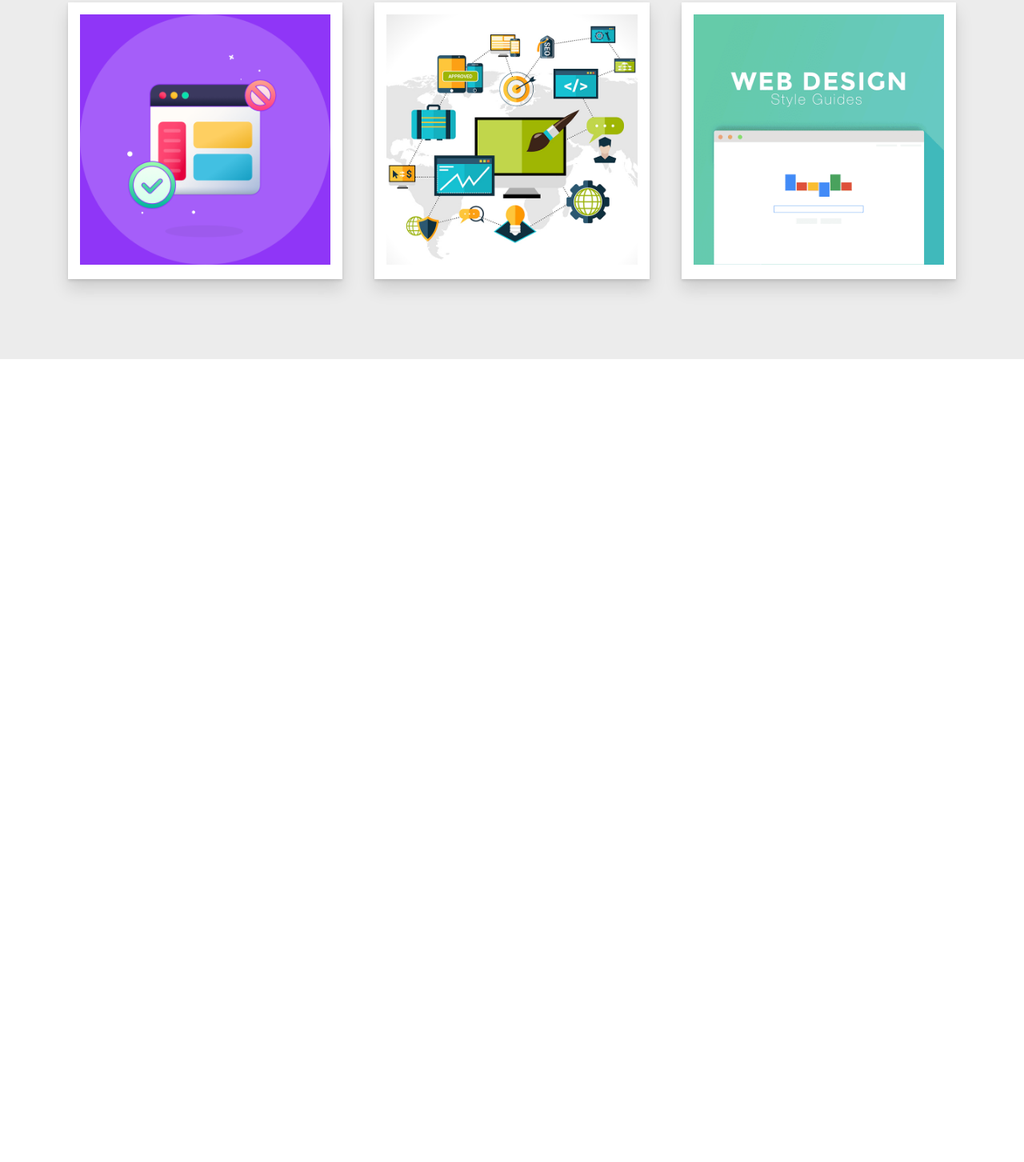
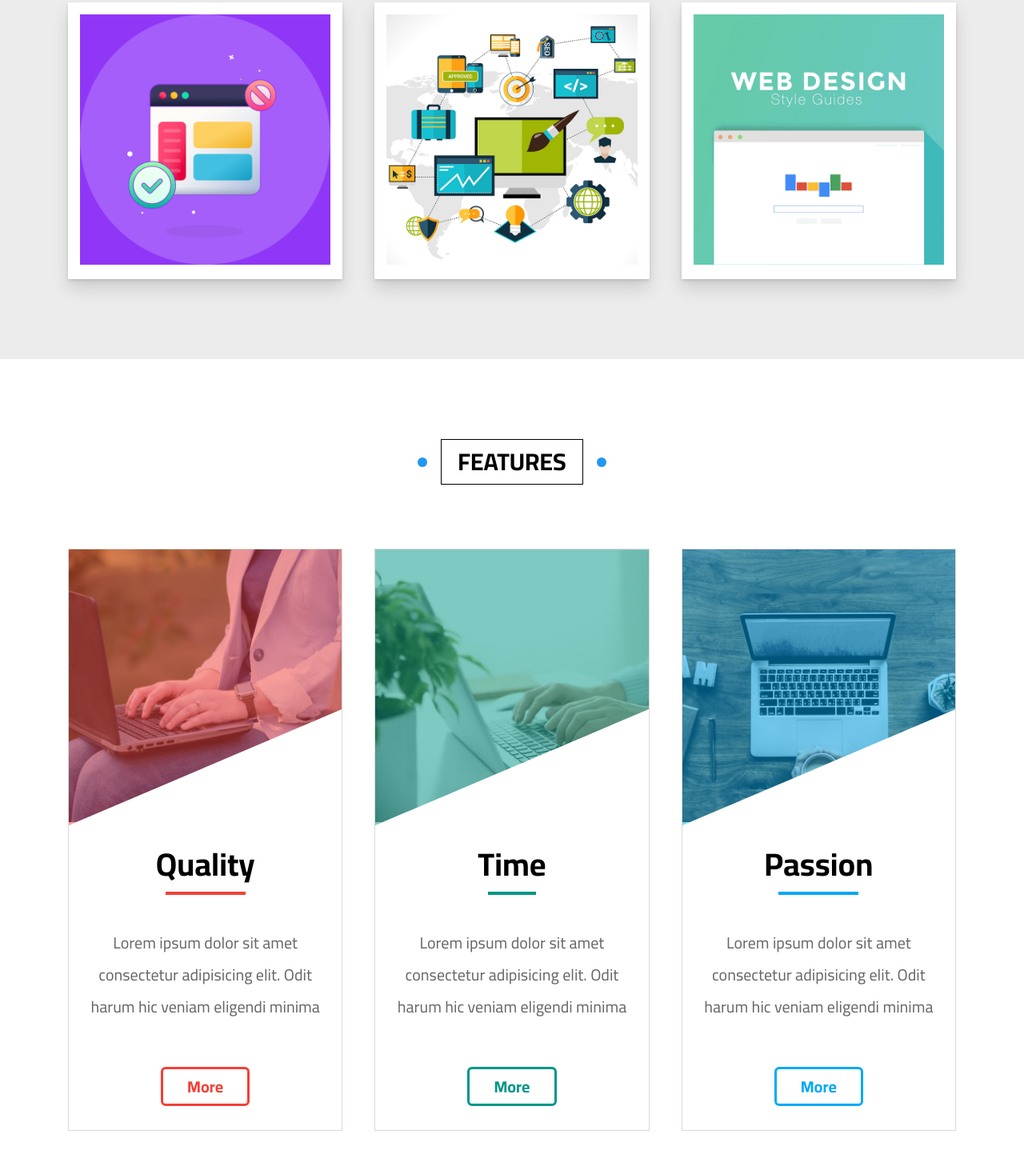
Before and after one commit to krifa-med-aziz/DevPortfolio, a plain HTML site: page Elzero.html in a window 1280 px wide. Shown: the part 2493-3946 px from the top of the page at 80% size. Before the commit the page ends 2942 px from the top, so only its background shows below. Drawn offline with nearby package versions, Linux system fonts and the light colour scheme.

Commit message:
features section

```diff
--- a/Elzero.html
+++ b/Elzero.html
@@ -261,6 +261,46 @@
           </div>
         </div>
       </div>
+      <div class="features" id="features">
+        <div class="container">
+          <h2 class="main-title">FEATURES</h2>
+          <div class="features-content">
+            <div class="box">
+              <div class="image">
+                <img src="Assets/features-01.jpg" alt="image" />
+              </div>
+              <h1>Quality</h1>
+              <p>
+                Lorem ipsum dolor sit amet consectetur adipisicing elit. Odit
+                harum hic veniam eligendi minima
+              </p>
+              <a href="#">More</a>
+            </div>
+            <div class="box">
+              <div class="image">
+                <img src="Assets/features-02.jpg" alt="image" />
+              </div>
+              <h1>Time</h1>
+              <p>
+                Lorem ipsum dolor sit amet consectetur adipisicing elit. Odit
+                harum hic veniam eligendi minima
+              </p>
+              <a href="#">More</a>
+            </div>
+            <div class="box">
+              <div class="image">
+                <img src="Assets/features-03.jpg" alt="image" />
+              </div>
+              <h1>Passion</h1>
+              <p>
+                Lorem ipsum dolor sit amet consectetur adipisicing elit. Odit
+                harum hic veniam eligendi minima
+              </p>
+              <a href="#">More</a>
+            </div>
+          </div>
+        </div>
+      </div>
     </main>
   </body>
 </html>
--- a/style/Elzero.css
+++ b/style/Elzero.css
@@ -480,3 +480,117 @@ header .container .navbar .link:hover + .mega-menu {
   }
 }
 /* end galery section */
+/* start features section */
+.features {
+  padding-top: var(--main-padding-top);
+  padding-bottom: var(--main-padding-bottom);
+}
+.features-content {
+  display: grid;
+  grid-template-columns: repeat(auto-fill, minmax(300px, 1fr));
+  gap: 40px;
+}
+.features-content .box {
+  text-align: center;
+  border: solid 1px var(--light-gray);
+  overflow: hidden;
+}
+.features-content .box img {
+  max-width: 100%;
+}
+.features-content .box .image {
+  position: relative;
+}
+.features-content .box .image::before {
+  content: "";
+  position: absolute;
+  top: 0;
+  left: 0;
+  width: 100%;
+  height: 100%;
+  background-color: rgb(244, 63, 54, 50%);
+}
+.features-content .box:nth-of-type(2) .image::before {
+  background-color: rgb(0, 150, 136, 50%);
+}
+.features-content .box:nth-of-type(3) .image::before {
+  background-color: rgb(3, 169, 244, 50%);
+}
+.features-content .box .image::after {
+  content: "";
+  position: absolute;
+  bottom: 0;
+  left: 0;
+  border-style: solid;
+  border-width: 0px 0px 170px 400px;
+  border-color: transparent transparent white transparent;
+  transition: var(--main-transition);
+}
+.features-content .box:hover .image::after {
+  border-width: 170px 400px 170px 0px;
+  transition: var(--main-transition);
+}
+.features-content .box h1 {
+  font-size: 40px;
+  position: relative;
+}
+.features-content .box h1::before {
+  content: "";
+  position: absolute;
+  bottom: -15px;
+  left: 50%;
+  transform: translateX(-50%);
+  height: 4px;
+  width: 100px;
+  background-color: #f44036;
+}
+.features-content .box:nth-of-type(2) h1::before {
+  width: 60px;
+  background-color: rgb(0, 150, 136);
+}
+.features-content .box:nth-of-type(3) h1::before {
+  background-color: rgb(3, 169, 244);
+}
+.features-content .box p {
+  line-height: 2;
+  color: var(--clr-secondary);
+  margin: 30px 0px;
+  padding: 25px;
+  font-size: 20px;
+}
+.features-content .box a {
+  display: block;
+  width: fit-content;
+  margin: 0px auto 30px;
+  padding: 10px 30px;
+  font-size: 20px;
+  font-weight: bold;
+  border-radius: 6px;
+  transition: var(--main-transition);
+}
+.features-content .box:nth-of-type(1) a {
+  color: #f44036;
+  border: solid 3px #f44036;
+  background: linear-gradient(to right, #f44036 50%, white 50%);
+  background-size: 200% 100%;
+  background-position: right bottom;
+}
+.features-content .box:nth-of-type(2) a {
+  color: #009688;
+  border: solid 3px #009688;
+  background: linear-gradient(to right, #009688 50%, white 50%);
+  background-size: 200% 100%;
+  background-position: right bottom;
+}
+.features-content .box:nth-of-type(3) a {
+  color: #03a9f4;
+  border: solid 3px #03a9f4;
+  background: linear-gradient(to right, #03a9f4 50%, white 50%);
+  background-size: 200%;
+  background-position: right bottom;
+}
+.features-content .box:hover a {
+  color: white;
+  background-position: left bottom;
+}
+/* end features section */
```
Also changed, not shown: Assets/features-01.jpg (added), Assets/features-02.jpg (added), Assets/features-03.jpg (added).
